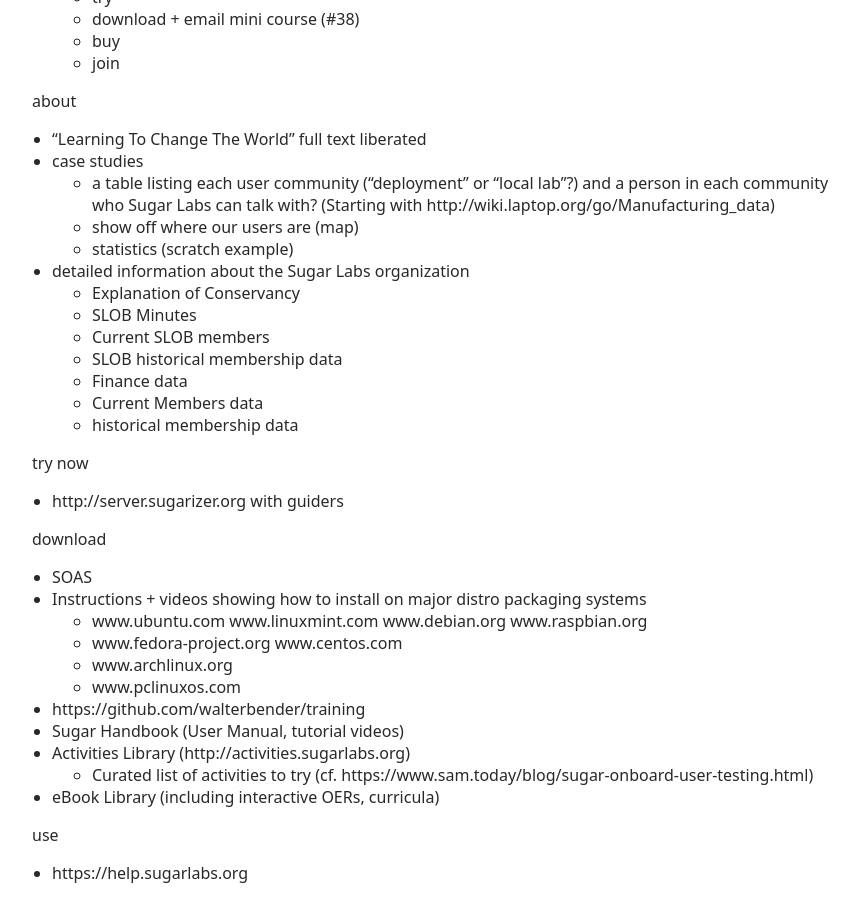
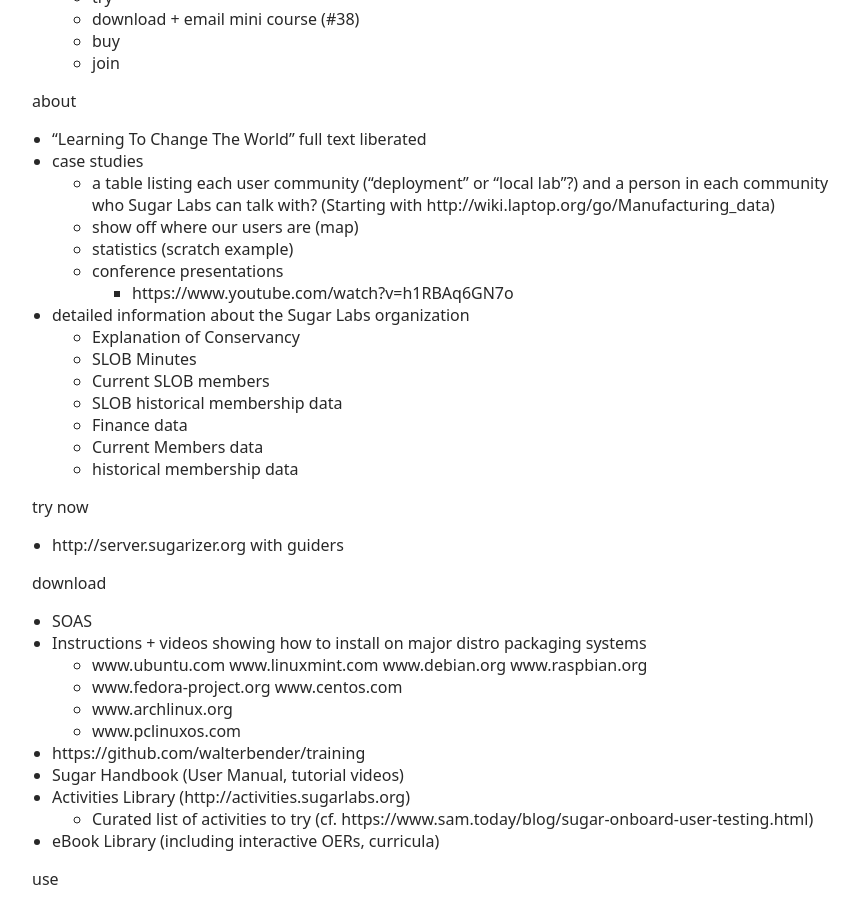
Before and after one commit to sugarlabs/www, a Jekyll site: the page built from STRUCTURE.md, in a window 1280 px wide and 900 px high, scrolled down 1990 px. Shown: the whole window, without its empty margins (208-1067 px from the left). Built offline with Jekyll 4.4.1, drawn with Linux system fonts in a browser that asks for light colours; a script that is not in the unit is left out.

Commit message:
Update STRUCTURE.md
Add Francis pycon 2013 presentation video

```diff
--- a/STRUCTURE.md
+++ b/STRUCTURE.md
@@ -81,6 +81,8 @@
    * a table listing each user community ("deployment" or "local lab"?) and a person in each community who Sugar Labs can talk with? (Starting with http://wiki.laptop.org/go/Manufacturing_data)
    * show off where our users are ([map](http://stats.sugarlabs.org/activities.sugarlabs.org/awstats.pl?framename=mainright&output=alldomains))
    * statistics ([scratch example](https://scratch.mit.edu/statistics))
+   * conference presentations
+      * https://www.youtube.com/watch?v=h1RBAq6GN7o
 * detailed information about the Sugar Labs organization
    * Explanation of Conservancy
    * SLOB Minutes
```
